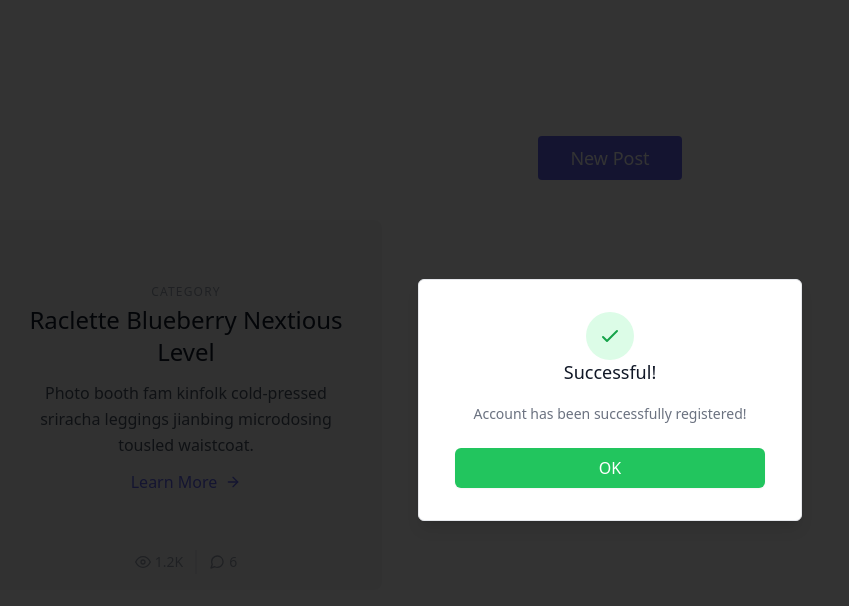
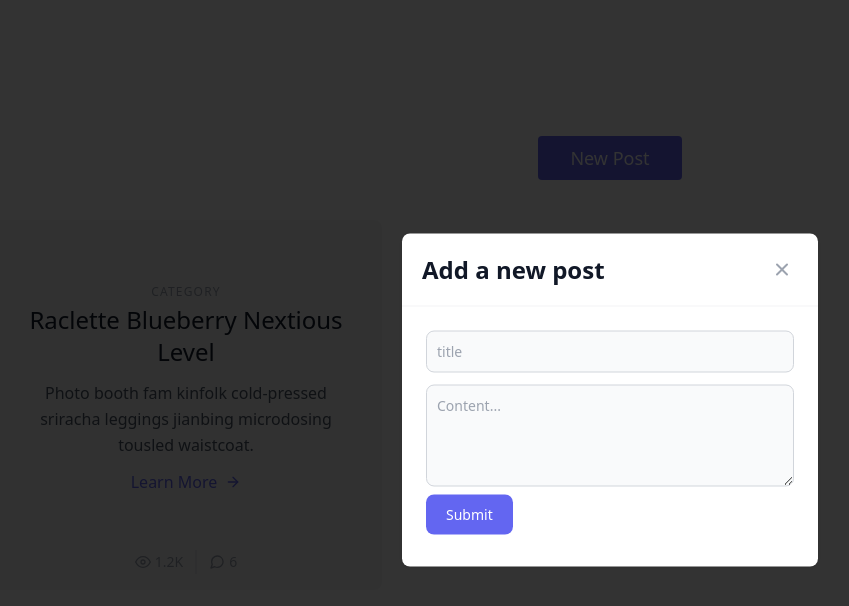
Before and after one commit to asifulhaque087/awesome-project, a React (Create React App) app: page / in a window 1280 px wide. Both pictures are taken after a click on the button "New Post". Shown: the top 606 px of the page, without its empty margins (30-879 px from the left). Built offline with nearby package versions, Linux system fonts and the light colour scheme.

Commit message:
add form in modal

```diff
--- a/src/pages/BlogListPage.jsx
+++ b/src/pages/BlogListPage.jsx
@@ -2,7 +2,31 @@ import React, { useState } from "react";
 import { Link } from "react-router-dom";
 
 const BlogListPage = () => {
+  const [state, setState] = useState({ title: "", content: null });
   const [modal, setModal] = useState(false);
+
+  const handleChange = (event) => {
+    const name = event.target.name;
+    const value = event.target.value;
+    setState({ ...state, [name]: value });
+  };
+
+  const handleSubmit = (event) => {
+    event.preventDefault();
+
+    if (!state.title) {
+      alert("Title must not be empty");
+      return;
+    }
+
+    if (!state.content) {
+      alert("Content must not be empty");
+      return;
+    }
+
+    console.log("submitting", state);
+  };
+
   return (
     <div>
       <section className="text-gray-600 body-font">
@@ -23,39 +47,95 @@ const BlogListPage = () => {
                 className="absolute z-10 top-0 left-0 right-0 bottom-0 bg-black opacity-80"
               />
               {/* actuall modal */}
-              <div className="fixed z-20 top-1/2 left-1/2 translate-x-[-50%] translate-y-[-50%] mx-auto p-5 border w-full max-w-sm shadow-lg rounded-md bg-white">
-                <div className="mt-3 text-center">
-                  <div className="mx-auto flex items-center justify-center h-12 w-12 rounded-full bg-green-100">
+              {/* <div className="fixed z-20 top-1/2 left-1/2 translate-x-[-50%] translate-y-[-50%] mx-auto p-5 border w-full max-w-sm shadow-lg rounded-md bg-white">
+                <form action="">
+                  <div className="mb-3">
+                    <input
+                      type="text"
+                      className="bg-gray-50 border border-gray-300 text-gray-900 text-sm rounded-lg focus:ring-blue-500 focus:border-blue-500 block w-full p-2.5  dark:bg-gray-700 dark:border-gray-600 dark:placeholder-gray-400 dark:text-white dark:focus:ring-blue-500 dark:focus:border-blue-500"
+                      placeholder="title"
+                    />
+                  </div>
+                  <div>
+                    <textarea
+                      rows={4}
+                      className="block p-2.5 w-full text-sm text-gray-900 bg-gray-50 rounded-lg border border-gray-300 focus:ring-blue-500 focus:border-blue-500 dark:bg-gray-700 dark:border-gray-600 dark:placeholder-gray-400 dark:text-white dark:focus:ring-blue-500 dark:focus:border-blue-500"
+                      placeholder="Content..."
+                      defaultValue={""}
+                    />
+                  </div>
+                </form>
+              </div> */}
+              <div className="fixed z-20 top-1/2 left-1/2 translate-x-[-50%] translate-y-[-50%] w-full max-w-md">
+                <div className="relative p-4 w-full max-w-2xl h-full md:h-auto">
+                  {/* Modal content */}
+                  <div className="relative bg-white rounded-lg shadow dark:bg-gray-700">
+                    {/* Modal header */}
+                    <div className="flex justify-between items-start p-5 rounded-t border-b dark:border-gray-600">
+                      <h3 className="text-xl font-semibold text-gray-900 lg:text-2xl dark:text-white">
+                        Add a new post
+                      </h3>
+                      <button
+                        onClick={() => setModal(false)}
+                        type="button"
+                        className="text-gray-400 bg-transparent hover:bg-gray-200 hover:text-gray-900 rounded-lg text-sm p-1.5 ml-auto inline-flex items-center dark:hover:bg-gray-600 dark:hover:text-white"
+                      >
                         <svg
-                      className="h-6 w-6 text-green-600"
-                      fill="none"
-                      stroke="currentColor"
-                      viewBox="0 0 24 24"
+                          className="w-5 h-5"
+                          fill="currentColor"
+                          viewBox="0 0 20 20"
                           xmlns="http://www.w3.org/2000/svg"
                         >
                           <path
-                        strokeLinecap="round"
-                        strokeLinejoin="round"
-                        strokeWidth={2}
-                        d="M5 13l4 4L19 7"
+                            fillRule="evenodd"
+                            d="M4.293 4.293a1 1 0 011.414 0L10 8.586l4.293-4.293a1 1 0 111.414 1.414L11.414 10l4.293 4.293a1 1 0 01-1.414 1.414L10 11.414l-4.293 4.293a1 1 0 01-1.414-1.414L8.586 10 4.293 5.707a1 1 0 010-1.414z"
+                            clipRule="evenodd"
                           />
                         </svg>
+                      </button>
                     </div>
-                  <h3 className="text-lg leading-6 font-medium text-gray-900">
-                    Successful!
-                  </h3>
-                  <div className="mt-2 px-7 py-3">
-                    <p className="text-sm text-gray-500">
-                      Account has been successfully registered!
-                    </p>
+                    {/* Modal body */}
+                    <div className="p-6 space-y-6">
+                      <form onSubmit={handleSubmit}>
+                        <div className="mb-3">
+                          <input
+                            name="title"
+                            onChange={handleChange}
+                            type="text"
+                            className="bg-gray-50 border border-gray-300 text-gray-900 text-sm rounded-lg  block w-full p-2.5 focus:outline-none"
+                            placeholder="title"
+                          />
                         </div>
-                  <div className="items-center px-4 py-3">
+                        <div>
+                          <textarea
+                            name="content"
+                            onChange={handleChange}
+                            rows={4}
+                            className="block p-2.5 w-full text-sm text-gray-900 bg-gray-50 rounded-lg border border-gray-300 focus:outline-none"
+                            placeholder="Content..."
+                            defaultValue={""}
+                          />
+                        </div>
+                        <div>
                           <button
-                      id="ok-btn"
-                      className="px-4 py-2 bg-green-500 text-white text-base font-medium rounded-md w-full shadow-sm hover:bg-green-600 focus:outline-none focus:ring-2 focus:ring-green-300"
+                            className="my-2 block text-white bg-indigo-500 hover:bg-blue-800  font-medium rounded-lg text-sm px-5 py-2.5 text-center"
+                            type="submit"
                           >
-                      OK
+                            Submit
                           </button>
+                        </div>
+                      </form>
+                    </div>
+                    {/* Modal footer */}
+                    {/* <div className="flex items-center p-6 space-x-2 rounded-b border-t border-gray-200 dark:border-gray-600">
+                      <button
+                        onClick={() => setModal(false)}
+                        type="button"
+                        className="text-gray-500 bg-white hover:bg-gray-100 focus:ring-4 focus:outline-none focus:ring-blue-300 rounded-lg border border-gray-200 text-sm font-medium px-5 py-2.5 hover:text-gray-900 focus:z-10 dark:bg-gray-700 dark:text-gray-300 dark:border-gray-500 dark:hover:text-white dark:hover:bg-gray-600 dark:focus:ring-gray-600"
+                      >
+                        Decline
+                      </button>
+                    </div> */}
                   </div>
                 </div>
               </div>
```
Lines whose indentation alone changed are shown as unchanged.
